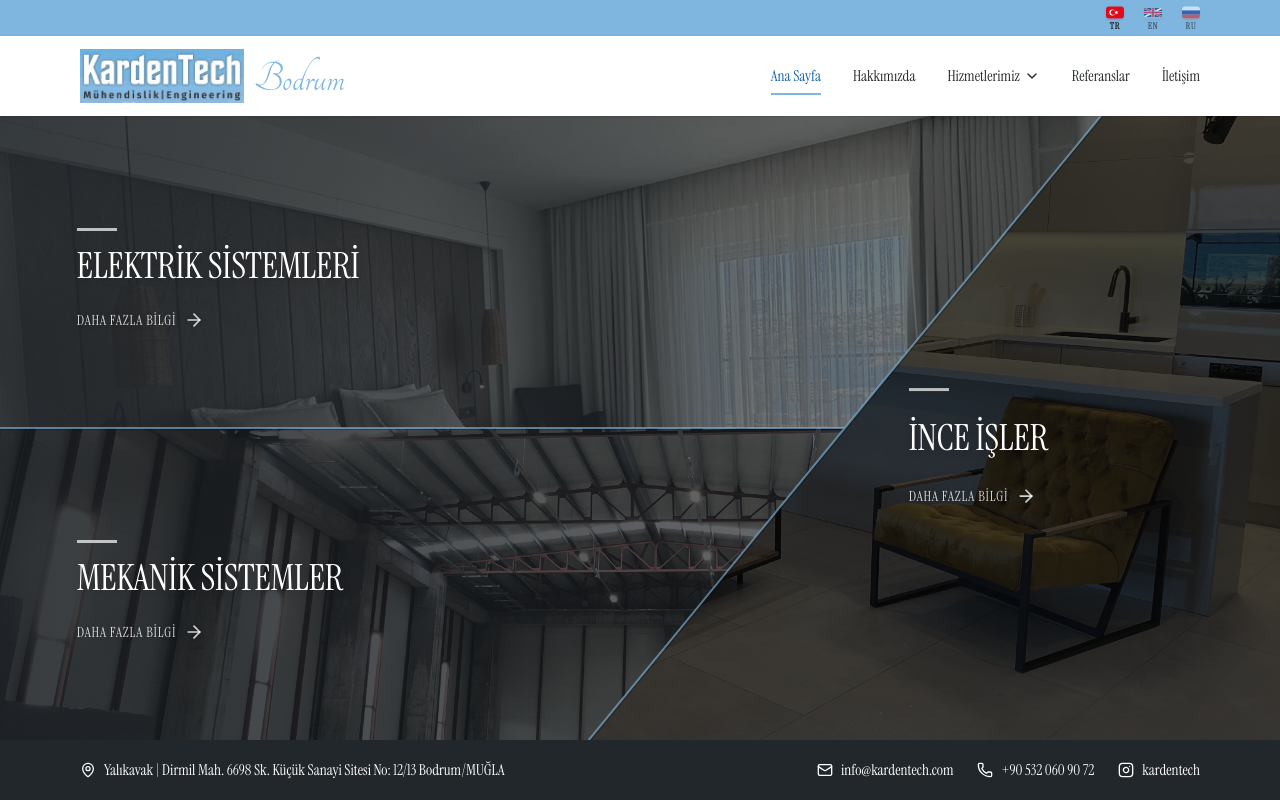
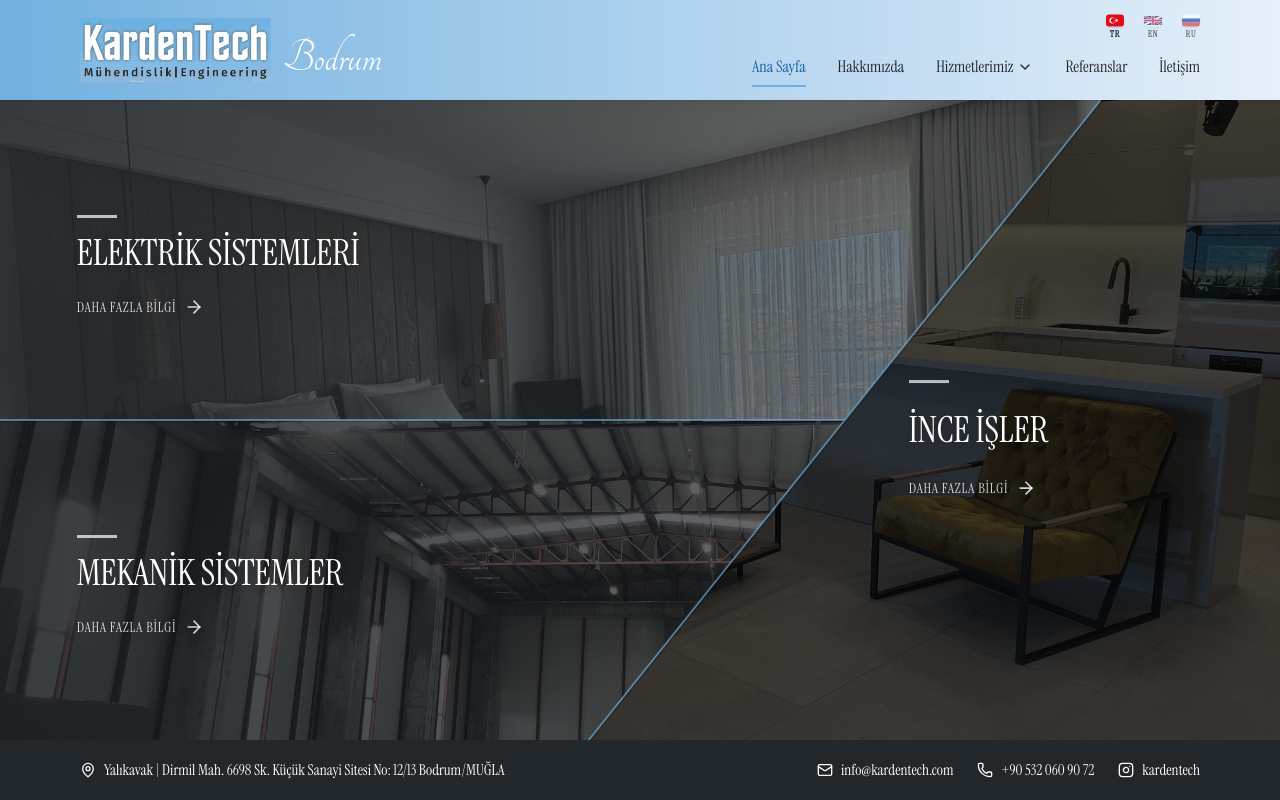
Before and after one commit to aykut-gumus/kardentech-web-page, a Next.js app: page / in a window 1280 px wide. Built offline with nearby package versions, Linux system fonts and the light colour scheme; no server answers.

Commit message:
feat: finalize brand styling and navigation updates

```diff
--- a/src/app/globals.css
+++ b/src/app/globals.css
@@ -1,9 +1,9 @@
 @import "tailwindcss";
 
 @theme inline {
-  --color-bodrum-blue: #7EB6E0;
+  --color-bodrum-blue: #72B0DF;
   --color-bodrum-blue-dark: #125FA9;
-  --color-bodrum-blue-light: rgba(126, 182, 224, 0.40);
+  --color-bodrum-blue-light: rgba(114, 176, 223, 0.40);
   --color-charcoal: #22272B;
   --color-graphite: #343A40;
   --color-soft-gray: #F3F5F6;
--- a/src/components/BaseLayout.tsx
+++ b/src/components/BaseLayout.tsx
@@ -20,7 +20,6 @@ export default function BaseLayout({
     <html lang={lang}>
       <body className={`${instrumentSerif.variable} ${instrumentSerif.className} antialiased bg-[var(--color-white)] text-[var(--color-charcoal)]`}>
         <div className="flex flex-col min-h-screen">
-          <TopBar lang={lang as any} />
           <Navbar lang={lang as any} />
           <main className="flex-1 flex flex-col relative w-full">
             {children}
--- a/src/components/HomeServicePanels.tsx
+++ b/src/components/HomeServicePanels.tsx
@@ -18,7 +18,7 @@ export default function HomeServicePanels({ lang }: { lang: Locale }) {
         MOBILE STACK (Visible only on mobile)
         ========================================
       */}
-      <div className="md:hidden flex flex-col w-full h-auto relative overflow-hidden bg-[rgba(126,182,224,0.65)]">
+      <div className="md:hidden flex flex-col w-full h-auto relative overflow-hidden bg-[rgba(114,176,223,0.65)]">
 
         {/* Panel 1 - Elektrik Sistemleri */}
         <Link
--- a/src/components/Navbar.tsx
+++ b/src/components/Navbar.tsx
@@ -9,6 +9,7 @@ import ServicesDropdown from './ServicesDropdown';
 import { Locale } from '@/i18n/types';
 import { getDictionary } from '@/i18n';
 import { routeMap, getPageIdFromPath } from '@/i18n/routes';
+import LanguageSelector from './LanguageSelector';
 
 import { Tangerine } from 'next/font/google';
 
@@ -71,41 +72,42 @@ export default function Navbar({ lang }: { lang: Locale }) {
   const isReferencesActive = pageId === 'references' || pageId === 'dynamic-reference';
 
   return (
-    <div className="relative z-[100] bg-[var(--color-white)] shadow-sm shrink-0" ref={dropdownRef}>
-      <nav className="flex items-center justify-between px-6 md:px-12 lg:px-20 2xl:px-32 h-[80px]">
-        {/* Logo */}
+    <div className="relative z-[100] bg-[linear-gradient(to_right,#72B0DF_0%,#E6F0FA_100%)] shadow-sm shrink-0" ref={dropdownRef}>
+      <nav className="flex items-center justify-between px-6 md:px-12 lg:px-20 2xl:px-32 h-[100px]">
+        {/* Official Brand Logo */}
         <Link
           href={routeMap.home[lang]}
           onClick={() => { setIsServicesOpen(false); setIsMobileMenuOpen(false); }}
-          className="flex items-center gap-2 md:gap-[10px] relative z-50 hover:opacity-90 transition-opacity focus:outline-none focus-visible:ring-2 focus-visible:ring-[var(--color-bodrum-blue)] rounded-sm p-1 -m-1"
+          className="flex items-center gap-2 md:gap-3 relative z-50 hover:opacity-90 transition-opacity focus:outline-none focus-visible:ring-2 focus-visible:ring-white rounded-sm p-2 -m-2"
         >
+          {/* Official Image Logo */}
           <Image
-            src="/images/brand/kardentech-logo-company.jpeg"
-            alt="Kardentech Logo"
+            src="/images/brand/kardentech-logo-navbar.jpeg"
+            alt="KardenTech Logo"
             width={1330}
             height={446}
             priority
-            className="h-[45px] md:h-[55px] w-auto object-contain"
+            className="w-auto h-[52px] md:h-[64px] object-contain"
           />
+
+          {/* Right Block (Bodrum) */}
           {pageId === 'home' && (
-            <span className={`${tangerine.className} text-[var(--color-bodrum-blue)] text-[32px] md:text-[42px] lg:text-[44px] 2xl:text-[48px] translate-y-[2px] md:translate-y-[3px]`}>
+            <span className={`${tangerine.className} text-white text-[34px] md:text-[42px] lg:text-[48px] 2xl:text-[52px] leading-none translate-y-1.5 md:translate-y-2`}>
               Bodrum
             </span>
           )}
         </Link>
 
-        {/* Mobile Hamburger Button */}
-        <button
-          onClick={() => setIsMobileMenuOpen(!isMobileMenuOpen)}
-          className="min-[860px]:hidden p-2 text-[var(--color-charcoal)] focus:outline-none z-50 rounded-sm focus-visible:ring-2 focus-visible:ring-[var(--color-bodrum-blue)]"
-          aria-label="Toggle menu"
-          aria-expanded={isMobileMenuOpen}
-        >
-          {isMobileMenuOpen ? <X className="w-6 h-6" /> : <Menu className="w-6 h-6" />}
-        </button>
+        {/* Right side Container */}
+        <div className="flex items-center min-[860px]:flex-col min-[860px]:items-end min-[860px]:justify-center gap-4 min-[860px]:gap-2 relative z-[100]">
 
-        {/* Desktop Links */}
-        <div className="hidden min-[860px]:flex items-center gap-8 text-[15px] font-medium text-[var(--color-charcoal)] relative z-[100] whitespace-nowrap">
+          {/* Language Selector (Desktop Top) */}
+          <div className="hidden min-[860px]:flex items-center">
+            <LanguageSelector currentLang={lang} />
+          </div>
+
+          {/* Desktop Links */}
+          <div className="hidden min-[860px]:flex items-center gap-6 lg:gap-8 text-[16px] font-normal text-[var(--color-charcoal)] whitespace-nowrap">
           <Link
             href={routeMap.home[lang]}
             onClick={() => setIsServicesOpen(false)}
@@ -164,6 +166,20 @@ export default function Navbar({ lang }: { lang: Locale }) {
             {dict.nav.contact}
             <span className={`absolute bottom-0 left-0 h-[2px] bg-[var(--color-bodrum-blue)] transition-all ${pageId === 'contact' ? 'w-full' : 'w-0 group-hover:w-full'}`}></span>
           </Link>
+          </div>
+
+          {/* Mobile Right Side (Hamburger + Lang) */}
+          <div className="min-[860px]:hidden flex items-center gap-4">
+            <LanguageSelector currentLang={lang} />
+            <button
+              onClick={() => setIsMobileMenuOpen(!isMobileMenuOpen)}
+              className="p-2 text-[var(--color-charcoal)] focus:outline-none z-50 rounded-sm focus-visible:ring-2 focus-visible:ring-white"
+              aria-label="Toggle menu"
+              aria-expanded={isMobileMenuOpen}
+            >
+              {isMobileMenuOpen ? <X className="w-6 h-6" /> : <Menu className="w-6 h-6" />}
+            </button>
+          </div>
         </div>
       </nav>
 
--- a/src/components/TopBar.tsx
+++ b/src/components/TopBar.tsx
@@ -4,7 +4,7 @@ import { Locale } from '@/i18n/types';
 
 export default function TopBar({ lang }: { lang: Locale }) {
   return (
-    <div className="h-[36px] bg-[var(--color-bodrum-blue)] text-[var(--color-charcoal)] flex items-center justify-end px-6 md:px-12 lg:px-20 2xl:px-32 text-sm shrink-0">
+    <div className="h-[36px] bg-transparent text-[var(--color-charcoal)] flex items-center justify-end px-6 md:px-12 lg:px-20 2xl:px-32 text-sm shrink-0">
       <LanguageSelector currentLang={lang} />
     </div>
   );
```
Also changed, not shown: public/images/brand/kardentech-logo-navbar.jpeg (renamed from public/images/brand/kardentech-logo-company.jpeg), public/images/brand/kardentech-logo-official.jpeg (deleted).
